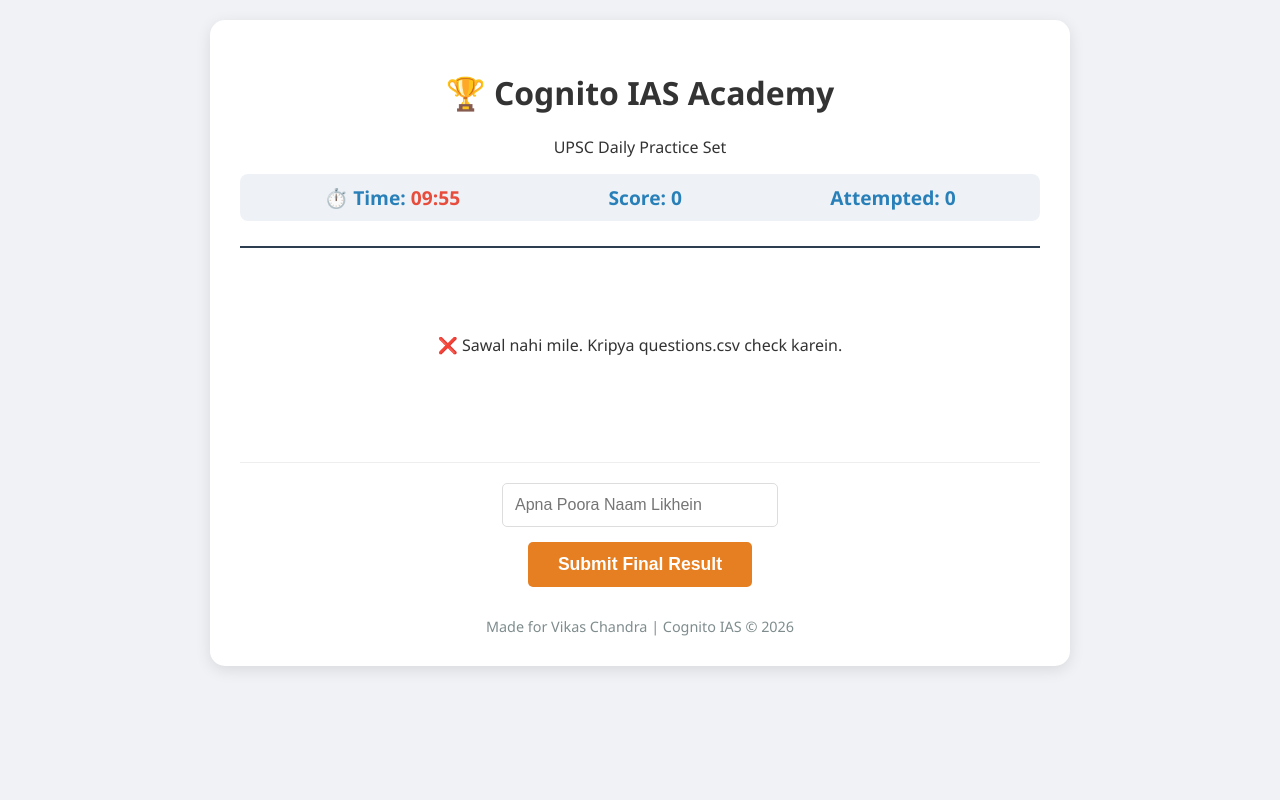
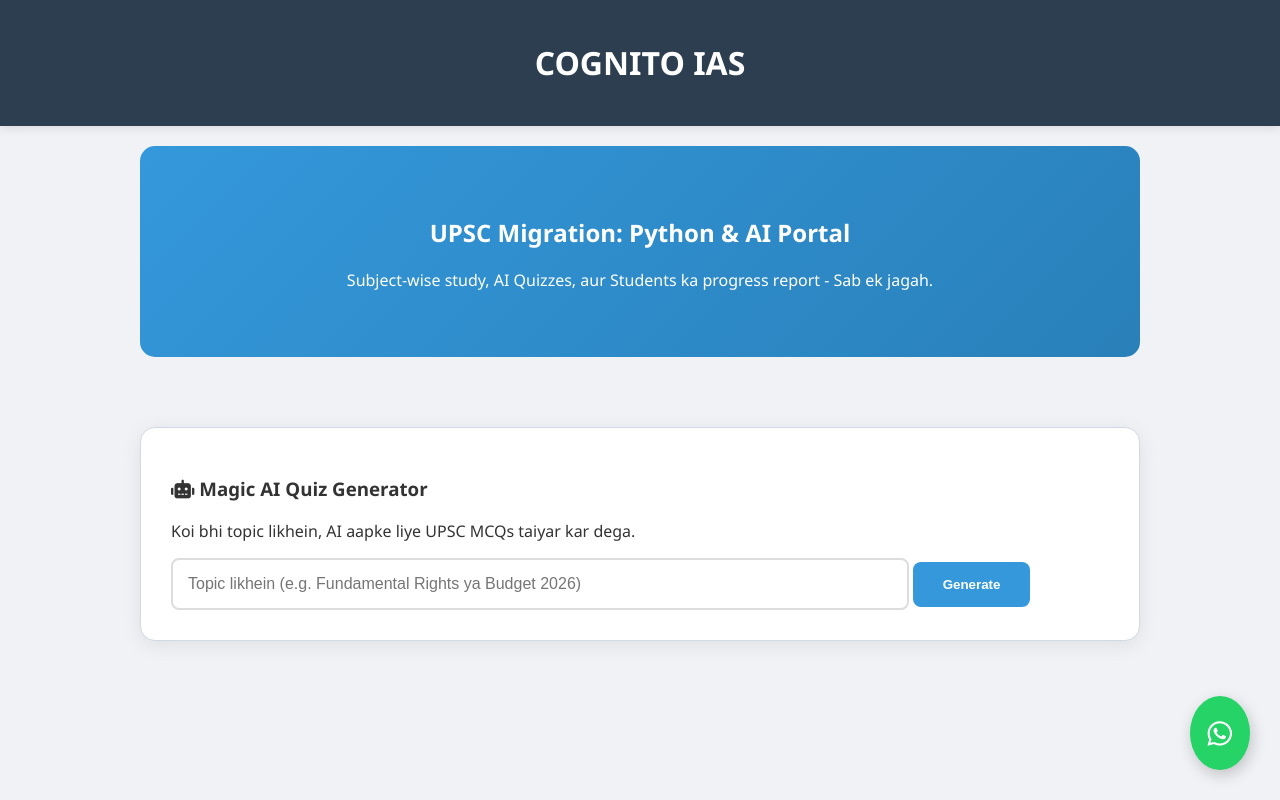
Before and after one commit to cognitoias-droid/UPSC-Web-App, a Flask app: template templates/index.html in a window 1280 px wide. Run offline with Flask 3, Linux system fonts and the light colour scheme; the template is opened without the code that fills it, so the values that code supplies are empty.

Commit message:
Update index.html

```diff
--- a/templates/index.html
+++ b/templates/index.html
@@ -3,178 +3,92 @@
 <head>
     <meta charset="UTF-8">
     <meta name="viewport" content="width=device-width, initial-scale=1.0">
-    <title>Cognito IAS Quiz Portal</title>
+    <title>Cognito IAS - AI Learning Portal</title>
+    <link rel="stylesheet" href="https://cdnjs.cloudflare.com/ajax/libs/font-awesome/6.0.0/css/all.min.css">
     <style>
-        body {
-            font-family: 'Segoe UI', Tahoma, Geneva, Verdana, sans-serif;
-            background-color: #f0f2f5;
-            margin: 0; padding: 20px; color: #333;
-        }
-        .container {
-            max-width: 800px; margin: auto; background: white;
-            padding: 30px; border-radius: 15px; box-shadow: 0 4px 15px rgba(0,0,0,0.1);
-        }
-        .header { text-align: center; border-bottom: 2px solid #2c3e50; margin-bottom: 20px; padding-bottom: 10px; }
+        body { font-family: 'Segoe UI', sans-serif; background: #f0f2f5; margin: 0; color: #333; }
+        .navbar { background: #2c3e50; color: white; padding: 20px; text-align: center; box-shadow: 0 2px 10px rgba(0,0,0,0.1); }
+        .container { max-width: 1000px; margin: auto; padding: 20px; }
+        .hero { background: linear-gradient(135deg, #3498db, #2980b9); color: white; padding: 50px 20px; text-align: center; border-radius: 15px; margin-bottom: 30px; }
 
-        /* Timer aur Score ka style */
-        .score-board {
-            display: flex; justify-content: space-around;
-            font-size: 1.2em; font-weight: bold; color: #2980b9; margin: 15px 0;
-            background: #eef2f7; padding: 10px; border-radius: 8px;
-        }
-        #timer-display { color: #e74c3c; }
+        .grid { display: grid; grid-template-columns: repeat(auto-fit, minmax(200px, 1fr)); gap: 20px; }
+        .card { background: white; padding: 25px; border-radius: 12px; text-align: center; box-shadow: 0 4px 15px rgba(0,0,0,0.05); transition: 0.3s; cursor: pointer; border-bottom: 4px solid #3498db; }
+        .card:hover { transform: translateY(-8px); box-shadow: 0 8px 25px rgba(0,0,0,0.1); }
+        .card i { font-size: 2.5em; color: #3498db; margin-bottom: 15px; }
 
-        .question-card {
-            background: #fff; border: 1px solid #e1e4e8; padding: 20px;
-            margin-bottom: 25px; border-radius: 10px; transition: 0.3s;
-        }
-        .question-text { font-size: 1.1em; font-weight: 600; margin-bottom: 15px; white-space: pre-line; }
+        .ai-section { background: white; padding: 30px; border-radius: 15px; margin-top: 40px; box-shadow: 0 4px 20px rgba(0,0,0,0.08); border: 1px solid #d1d9e6; }
+        .ai-input { width: 75%; padding: 15px; border: 2px solid #ddd; border-radius: 8px; font-size: 16px; outline: none; }
+        .ai-input:focus { border-color: #3498db; }
+        .ai-btn { padding: 15px 30px; background: #3498db; color: white; border: none; border-radius: 8px; cursor: pointer; font-weight: bold; }
 
-        .option-item {
-            background: #f8f9fa; margin: 8px 0; padding: 12px 15px;
-            border-radius: 8px; border: 1px solid #ddd; cursor: pointer;
-        }
-        .option-item:hover { background: #e7f3ff; border-color: #3498db; }
+        #ai-response { margin-top: 25px; padding: 20px; background: #f9fbff; border-left: 6px solid #3498db; display: none; text-align: left; white-space: pre-wrap; line-height: 1.6; }
 
-        .submit-section { text-align: center; margin-top: 40px; padding-top: 20px; border-top: 1px solid #eee; }
-        .input-name { padding: 12px; border-radius: 5px; border: 1px solid #ddd; width: 250px; margin-bottom: 15px; font-size: 1em;}
-        .btn-submit { background: #e67e22; color: white; padding: 12px 30px; border: none; border-radius: 5px; cursor: pointer; font-weight: bold; font-size: 1.1em; }
-        .btn-submit:hover { background: #d35400; }
-
-        .footer { text-align: center; margin-top: 30px; color: #7f8c8d; font-size: 0.9em; }
+        .whatsapp-btn { position: fixed; bottom: 30px; right: 30px; background: #25d366; color: white; padding: 18px; border-radius: 50%; font-size: 28px; box-shadow: 2px 5px 15px rgba(0,0,0,0.2); text-decoration: none; }
     </style>
 </head>
 <body>
 
+<div class="navbar">
+    <h1>COGNITO IAS</h1>
+</div>
+
 <div class="container">
-    <div class="header">
-        <h1>🏆 Cognito IAS Academy</h1>
-        <p>UPSC Daily Practice Set</p>
+    <div class="hero">
+        <h2>UPSC Migration: Python & AI Portal</h2>
+        <p>Subject-wise study, AI Quizzes, aur Students ka progress report - Sab ek jagah.</p>
+    </div>
 
-        <div class="score-board">
-            <div>⏱️ Time: <span id="timer-display">10:00</span></div>
-            <div>Score: <span id="current-score">0</span></div>
-            <div>Attempted: <span id="attempted">0</span></div>
+    <div class="grid">
+        {% for cat in categories %}
+        <div class="card">
+            <i class="fas fa-university"></i>
+            <h3>{{ cat }}</h3>
+            <p>Notes & Tests</p>
+        </div>
+        {% endfor %}
+    </div>
+
+    <div class="ai-section">
+        <h3><i class="fas fa-robot"></i> Magic AI Quiz Generator</h3>
+        <p>Koi bhi topic likhein, AI aapke liye UPSC MCQs taiyar kar dega.</p>
+        <input type="text" id="ai-topic" class="ai-input" placeholder="Topic likhein (e.g. Fundamental Rights ya Budget 2026)">
+        <button onclick="askAI()" class="ai-btn">Generate</button>
+
+        <div id="ai-response"></div>
     </div>
 </div>
 
-    {% if pittara %}
-        {% for item in pittara %}
-        <div class="question-card">
-            <div class="question-text">
-                Q{{ loop.index }}: {{ item.sawal.replace('|', '\n') }}
-            </div>
-            <div class="options-list">
-                {% for opt in item.options %}
-                <div class="option-item" onclick="checkAnswer('{{ loop.index0 }}', '{{ item.jawab }}', this.parentElement.parentElement)">
-                    <strong>{{ ['A','B','C','D'][loop.index0] }})</strong> {{ opt }}
-                </div>
-                {% endfor %}
-            </div>
-        </div>
-        {% endfor %}
-    {% else %}
-        <div style="text-align: center; padding: 50px;">
-            <p>❌ Sawal nahi mile. Kripya questions.csv check karein.</p>
-        </div>
-    {% endif %}
-
-    <div class="submit-section">
-        <input type="text" id="student-name" class="input-name" placeholder="Apna Poora Naam Likhein">
-        <br>
-        <button onclick="submitTest()" class="btn-submit">Submit Final Result</button>
-    </div>
-
-    <div class="footer">
-        Made for Vikas Chandra | Cognito IAS © 2026
-    </div>
-</div>
+<a href="https://wa.me/91YOURNUMBER" class="whatsapp-btn" target="_blank">
+    <i class="fab fa-whatsapp"></i>
+</a>
 
 <script>
-    let totalScore = 0;
-    let totalAttempted = 0;
-    let timeLeft = 600; // 10 minutes in seconds
-    let timerInterval;
+function askAI() {
+    let topic = document.getElementById('ai-topic').value;
+    let resDiv = document.getElementById('ai-response');
 
-    // --- Timer Function ---
-    function startTimer() {
-        timerInterval = setInterval(function() {
-            let minutes = Math.floor(timeLeft / 60);
-            let seconds = timeLeft % 60;
+    if(!topic) { alert("Vikas ji, kripya koi topic likhein!"); return; }
 
-            document.getElementById('timer-display').innerText =
-                (minutes < 10 ? "0" : "") + minutes + ":" + (seconds < 10 ? "0" : "") + seconds;
+    resDiv.style.display = "block";
+    resDiv.innerHTML = "⌛ <b>Cognito AI soch raha hai...</b> UPSC level ke sawal taiyar ho rahe hain...";
 
-            if (timeLeft <= 0) {
-                clearInterval(timerInterval);
-                alert("⏰ Samay Samapt! Aapka test automatic submit ho raha hai.");
-                submitTest();
-            }
-            timeLeft--;
-        }, 1000);
-    }
-
-    // --- Answer Checking Function ---
-    function checkAnswer(selected, correct, cardElement) {
-        if (cardElement.classList.contains('disabled')) return;
-
-        let options = ['A', 'B', 'C', 'D'];
-        let selectedLetter = options[selected];
-        totalAttempted++;
-
-        if (selectedLetter === correct.trim().toUpperCase()) {
-            totalScore += 2;
-            cardElement.style.backgroundColor = "#d4edda";
-        } else {
-            totalScore -= 0.66;
-            cardElement.style.backgroundColor = "#f8d7da";
-        }
-
-        document.getElementById('current-score').innerText = totalScore.toFixed(2);
-        document.getElementById('attempted').innerText = totalAttempted;
-
-        cardElement.classList.add('disabled');
-        cardElement.style.pointerEvents = 'none';
-    }
-
-    // --- Final Submission Function ---
-    function submitTest() {
-        let name = document.getElementById('student-name').value;
-        if (!name) {
-            name = "Anjan Candidate"; // Agar naam nahi likha toh default
-        }
-
-        clearInterval(timerInterval); // Stop timer
-
-        fetch('/save_result', {
+    fetch('/generate_quiz', {
         method: 'POST',
         headers: { 'Content-Type': 'application/json' },
-            body: JSON.stringify({ name: name, score: totalScore.toFixed(2) })
+        body: JSON.stringify({ topic: topic })
     })
     .then(response => response.json())
     .then(data => {
         if(data.status === "success") {
-                // Rank Popup
-                alert("🎉 Test Submitted!\n\nCandidate: " + name +
-                      "\nFinal Score: " + totalScore.toFixed(2) +
-                      "\nRank: " + data.rank + " / " + data.total);
-
-                // Page reload option (Optional)
-                if(confirm("Kya aap naya test shuru karna chahte hain?")) {
-                    location.reload();
-                }
+            resDiv.innerHTML = "<h3>AI Generated MCQs:</h3><hr>" + data.quiz;
         } else {
-                alert("Error: " + data.message);
+            resDiv.innerHTML = "❌ Kuch galti hui: " + data.message;
         }
     })
     .catch(err => {
-            console.error("Submit Error:", err);
-            alert("Server se connection nahi ho paya!");
+        resDiv.innerHTML = "❌ Server se sampark nahi ho paya. Render logs check karein.";
     });
 }
-
-    // Start timer on page load
-    window.onload = startTimer;
 </script>
 
 </body>
```
Lines whose indentation alone changed are shown as unchanged.
